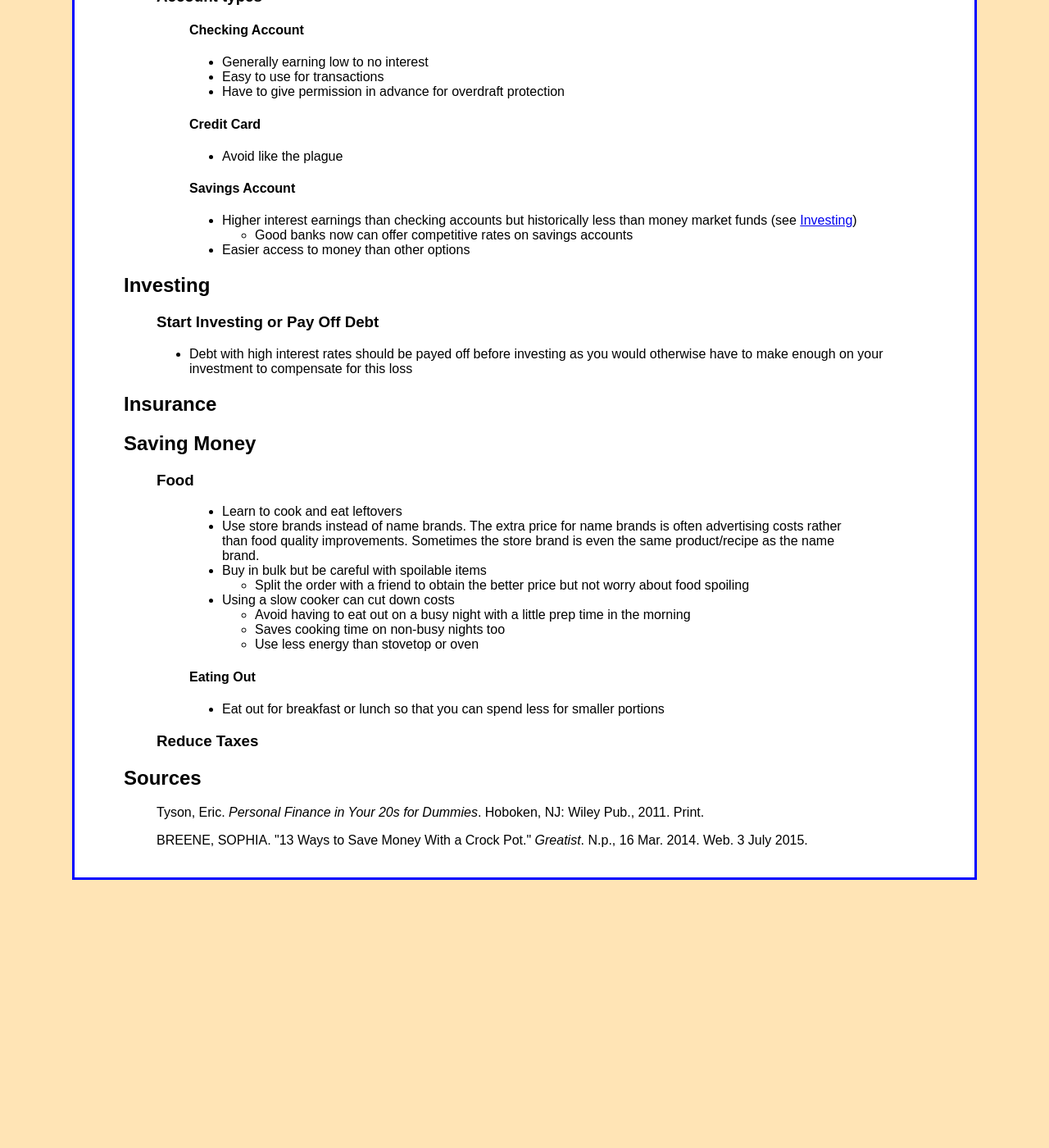
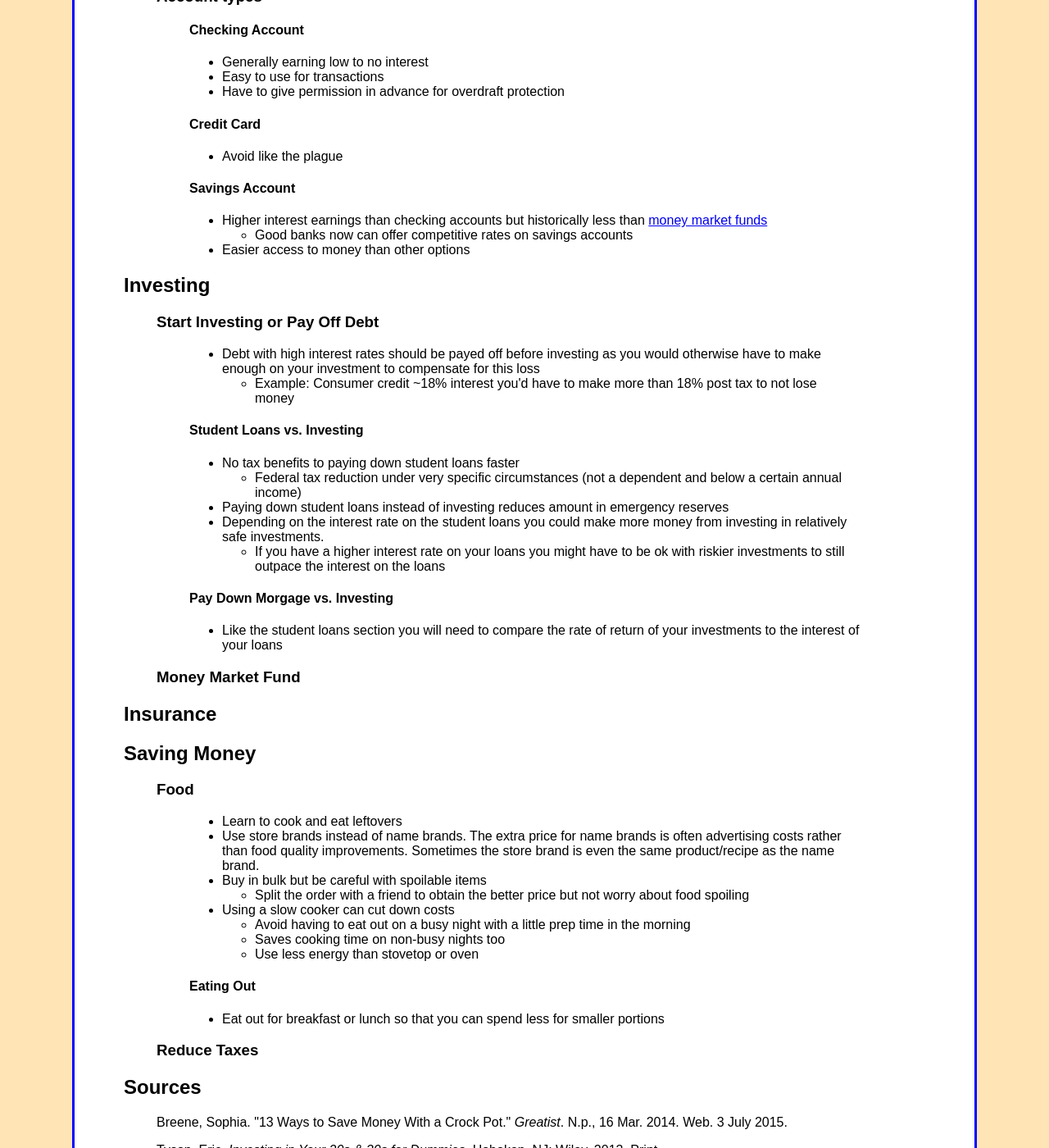
Before and after one commit to jbm950/jbm950.github.io, a Jekyll site: the page built from notes/money_management/money_management_main.html, in a window 1280 px wide and 1400 px high, scrolled down 1069 px. Shown: the whole window at 82% size. Built offline with Jekyll 4.4.1, drawn with Linux system fonts in a browser that asks for light colours; Markdown is read by kramdown in place of the engine named in the settings; before the commit the page ends 2150 px from its top, so only the background shows below that; some of the changed text lies outside the part shown.

Commit message:
Worked on money management notes

```diff
--- a/notes/money_management/money_management_main.html
+++ b/notes/money_management/money_management_main.html
@@ -149,7 +149,7 @@ title: Money Management
 <blockquote>
 <blockquote>
 <ul>
-<li>Higher interest earnings than checking accounts but historically less than money market funds (see <a href="#investing">Investing</a>)
+<li>Higher interest earnings than checking accounts but historically less than <a href="#money_market_fund">money market funds</a>
 <ul>
 <li>Good banks now can offer competitive rates on savings accounts</li>
 </ul></li>
@@ -162,9 +162,49 @@ title: Money Management
 <h3 id="start-investing-or-pay-off-debt">Start Investing or Pay Off Debt</h3>
 </blockquote>
 <blockquote>
+<blockquote>
 <ul>
-<li>Debt with high interest rates should be payed off before investing as you would otherwise have to make enough on your investment to compensate for this loss</li>
+<li>Debt with high interest rates should be payed off before investing as you would otherwise have to make enough on your investment to compensate for this loss
+<ul>
+<li>Example: Consumer credit ~18% interest you'd have to make more than 18% post tax to not lose money</li>
+</ul></li>
 </ul>
+</blockquote>
+</blockquote>
+<blockquote>
+<blockquote>
+<h4 id="student-loans-vs.-investing">Student Loans vs. Investing</h4>
+</blockquote>
+</blockquote>
+<blockquote>
+<blockquote>
+<ul>
+<li>No tax benefits to paying down student loans faster
+<ul>
+<li>Federal tax reduction under very specific circumstances (not a dependent and below a certain annual income)</li>
+</ul></li>
+<li>Paying down student loans instead of investing reduces amount in emergency reserves</li>
+<li>Depending on the interest rate on the student loans you could make more money from investing in relatively safe investments.
+<ul>
+<li>If you have a higher interest rate on your loans you might have to be ok with riskier investments to still outpace the interest on the loans</li>
+</ul></li>
+</ul>
+</blockquote>
+</blockquote>
+<blockquote>
+<blockquote>
+<h4 id="pay-down-morgage-vs.-investing">Pay Down Morgage vs. Investing</h4>
+</blockquote>
+</blockquote>
+<blockquote>
+<blockquote>
+<ul>
+<li>Like the student loans section you will need to compare the rate of return of your investments to the interest of your loans</li>
+</ul>
+</blockquote>
+</blockquote>
+<blockquote>
+<h3 id="money_market_fund">Money Market Fund</h3>
 </blockquote>
 <h2 id="insurance">Insurance</h2>
 <h2 id="saving">Saving Money</h2>
@@ -206,10 +246,13 @@ title: Money Management
 </blockquote>
 <h2 id="sources">Sources</h2>
 <blockquote>
-<p>Tyson, Eric. <i>Personal Finance in Your 20s for Dummies</i>. Hoboken, NJ: Wiley Pub., 2011. Print.</p>
+<p>Breene, Sophia. &quot;13 Ways to Save Money With a Crock Pot.&quot; <i>Greatist</i>. N.p., 16 Mar. 2014. Web. 3 July 2015.</p>
 </blockquote>
 <blockquote>
-<p>BREENE, SOPHIA. &quot;13 Ways to Save Money With a Crock Pot.&quot; <i>Greatist</i>. N.p., 16 Mar. 2014. Web. 3 July 2015.</p>
+<p>Tyson, Eric. <i>Investing in Your 20s &amp; 30s for Dummies</i>. Hoboken, NJ: Wiley, 2013. Print.</p>
+</blockquote>
+<blockquote>
+<p>Tyson, Eric. <i>Personal Finance in Your 20s for Dummies</i>. Hoboken, NJ: Wiley Pub., 2011. Print.</p>
 </blockquote>
 </body>
 </html>
```
Also changed, not shown: source/notes/money_management/money_management_main.md (+33 -7 lines).
